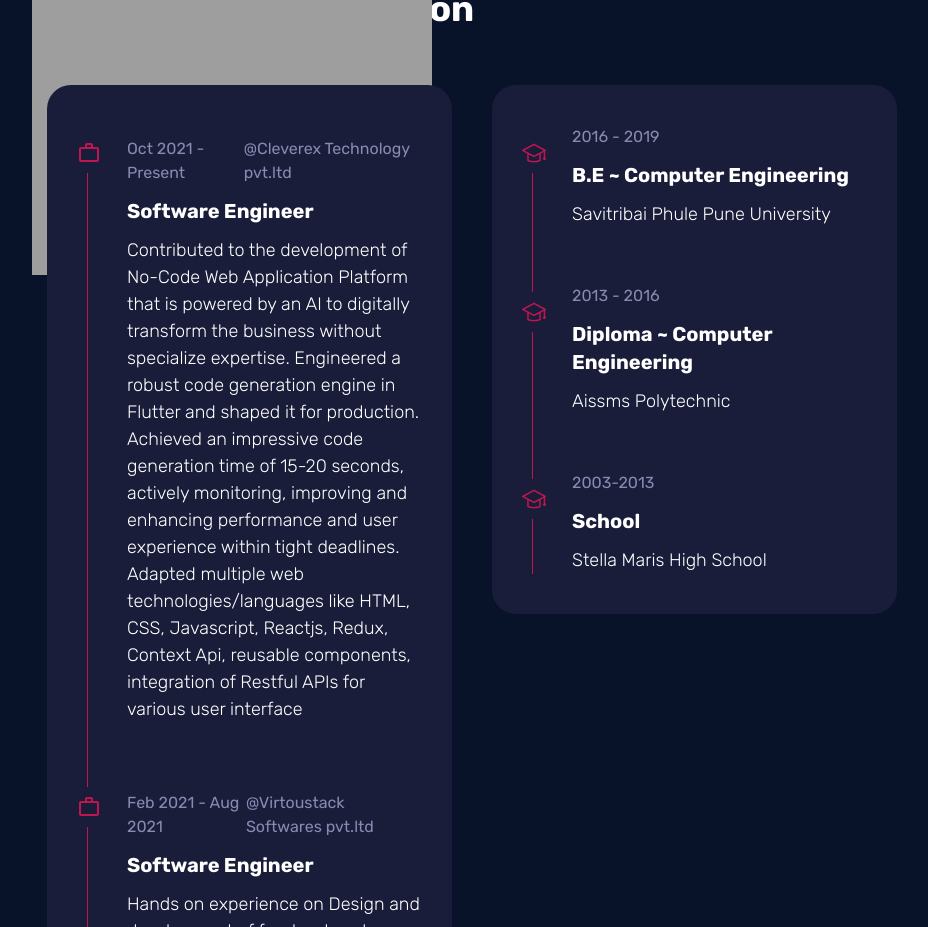
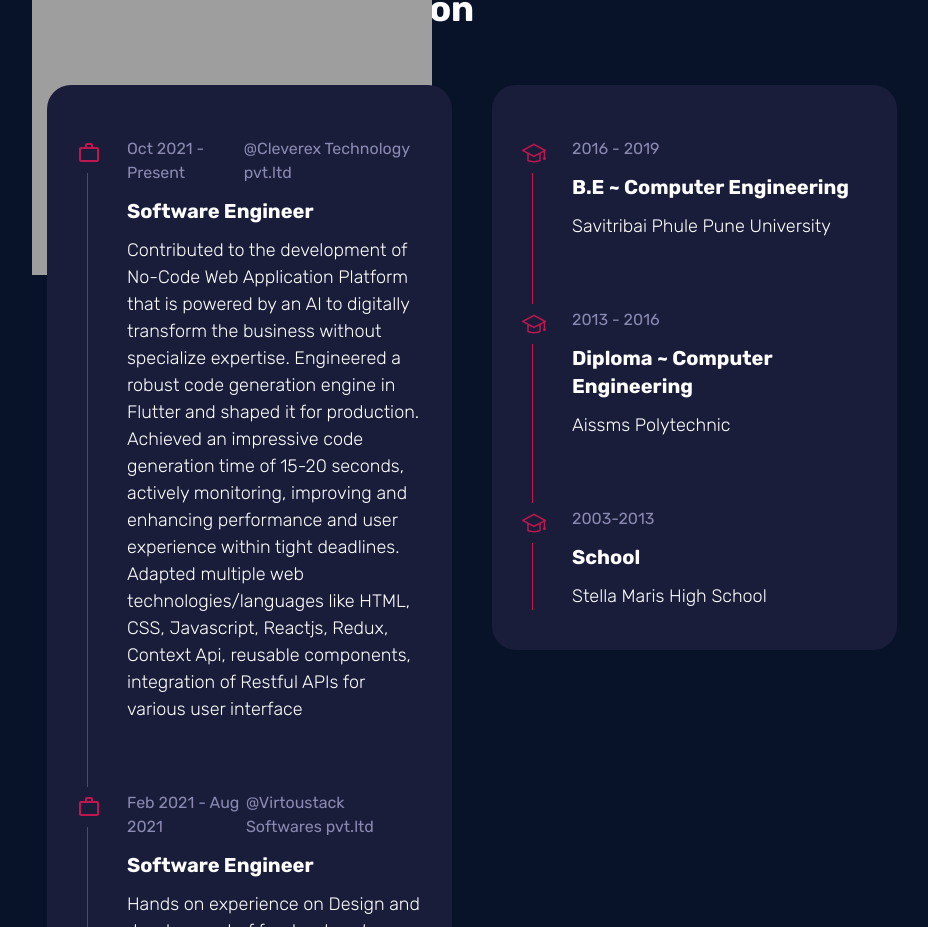
Before and after one commit to vickygidvir/vickygidvir.github.io, a React (Vite) app: page / in a window 1280 px wide. Shown: the part 2135-3062 px from the top of the page, without its empty margins (328-1256 px from the left). Built offline with nearby package versions, Linux system fonts and the light colour scheme; grey boxes are pictures that could not be loaded.

Commit message:
fixed animation in experience

```diff
--- a/src/Components/Experience.jsx
+++ b/src/Components/Experience.jsx
@@ -97,7 +97,9 @@ const Experience = () => {
 								educationData.map((item) => {
 									return <div key={item.id} className='pl-9 lg:pl-12 space-y-3 relative' >
 										< SlGraduation size={'40px'} className='absolute top-2 -left-[10px] bg-blue-container py-2 z-[10] text-red-color' />
-										<span data-aos="fade-up" data-aos-delay={'300'} className='text-grey-color text-[16px]'>{item.duration}</span>
+										<div data-aos="fade-up" data-aos-delay={'300'}>
+											<span className='text-grey-color text-[16px]'>{item.duration}</span>
+										</div>
 										<h3 data-aos="fade-up" data-aos-delay={'400'} className='font-bold text-xl'>{item.title}</h3>
 										<p data-aos="fade-up" data-aos-delay={'500'} className=' text-[18px] font-light'>{item.desc}</p>
 									</div>
```
